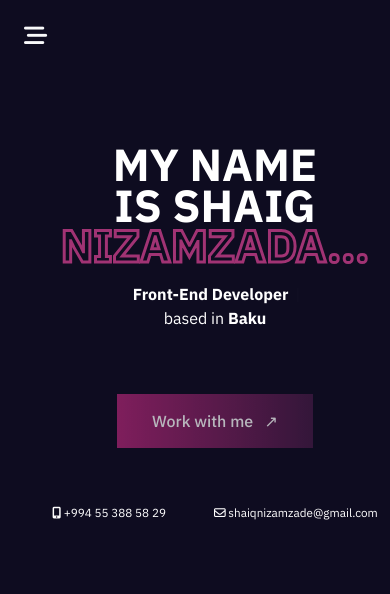
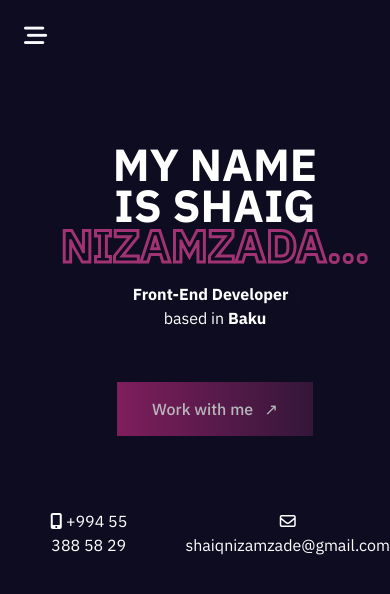
Before and after one commit to ShaigNizamzada/Portfolio, a React (Vite) app: page / in a window 390 px wide. Shown: the top 594 px of the page. Built offline with nearby package versions, Linux system fonts and the light colour scheme.

Commit message:
responsive update

```diff
--- a/src/assets/sass/_header.scss
+++ b/src/assets/sass/_header.scss
@@ -18,7 +18,7 @@
       display: flex;
       flex-direction: column;
       align-items: center;
-      justify-content: center;
+      padding-top: 128px;
       line-height: 4;
       width: 100%;
       height: 110vh !important;
--- a/src/assets/sass/_home.scss
+++ b/src/assets/sass/_home.scss
@@ -49,7 +49,7 @@
     }
     .connection-section {
       color: #ffffff;
-      font-size: clamp(9px, 3vw, 16px);
+      font-size: clamp(14px, 10vw, 16px);
     }
   }
 }
--- a/src/assets/sass/style.scss
+++ b/src/assets/sass/style.scss
@@ -24,6 +24,7 @@ html {
     text-align: center;
     .connection-section {
       justify-content: center;
+      margin-top: 25px!important;
     }
   }
 }
--- a/src/components/Header.jsx
+++ b/src/components/Header.jsx
@@ -16,7 +16,6 @@ const Header = () => {
           onClick={toggleMenu}
           class="fa-solid fa-bars-staggered text-light fs-3"
         ></i>
-      </div>
         {isOpen && (
           <div className="toggle-menu">
             {" "}
@@ -41,6 +40,7 @@ const Header = () => {
           </div>
         )}
       </div>
+    </div>
   );
 };
 
--- a/src/pages/Home.jsx
+++ b/src/pages/Home.jsx
@@ -39,7 +39,7 @@ const Home = () => {
               </p>
               <Link to="/contact">
                 {" "}
-                <button className="button-work button mb-5 mt-3">
+                <button className="button-work button mb-5 mt-1">
                   Work with me &nbsp; &#8599;
                 </button>
               </Link>
```
Lines whose indentation alone changed are shown as unchanged.
